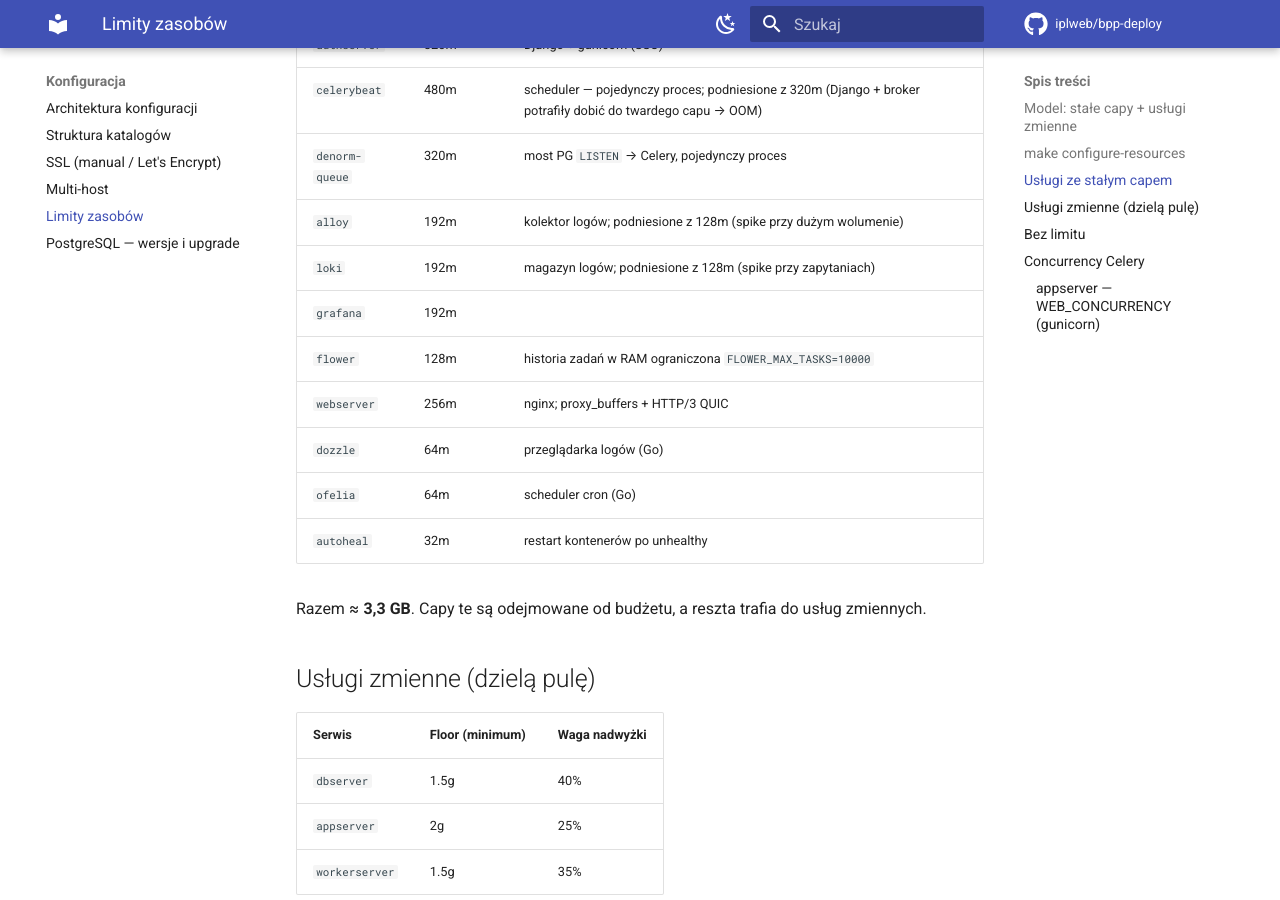
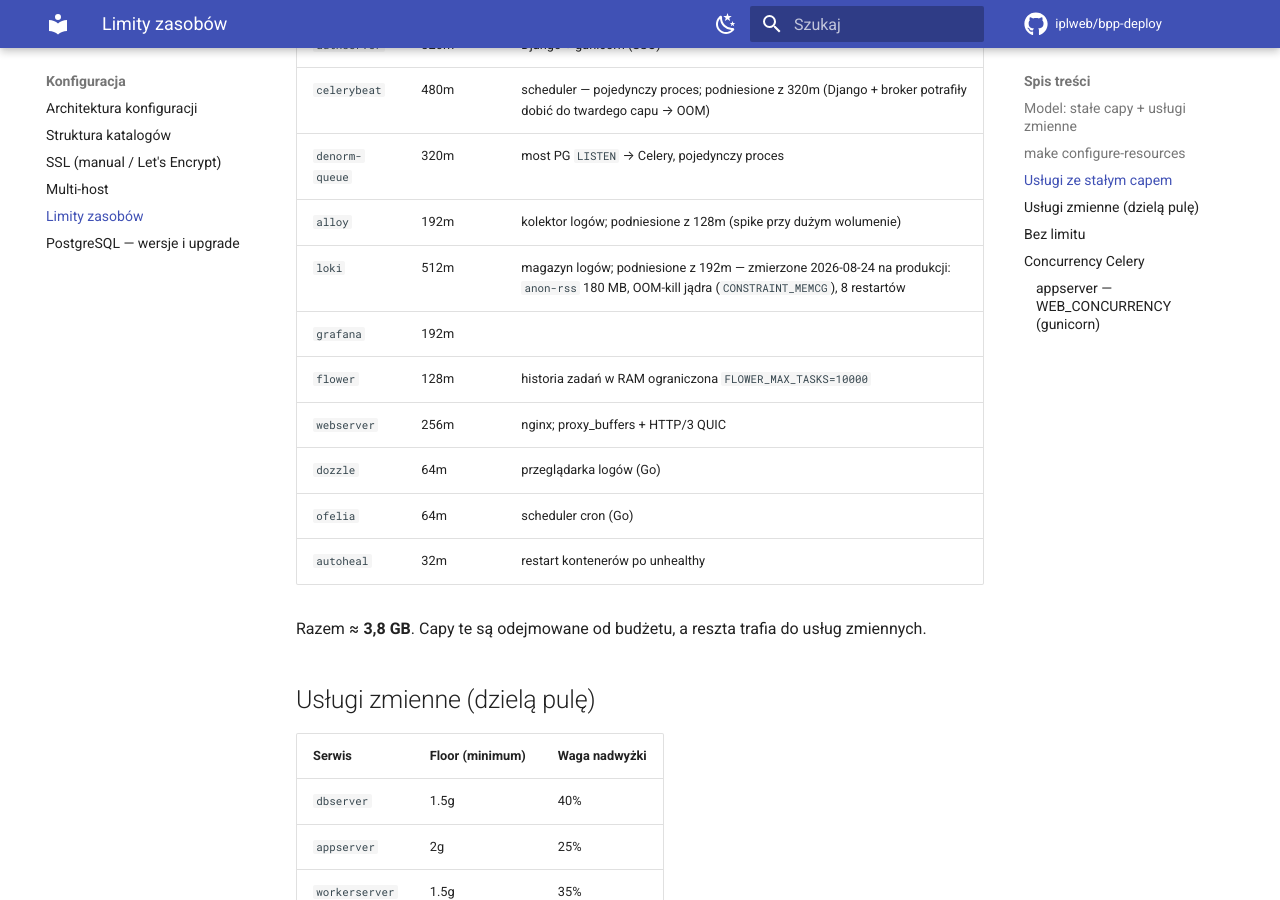
Before and after one commit to iplweb/bpp-deploy, an MkDocs documentation site: the page built from docs/konfiguracja/limity-zasobow.md, in a window 1280 px wide and 900 px high, scrolled down 1642 px. Built offline with MkDocs 1.6.1 and Material for MkDocs 9.7.7, drawn with Linux system fonts in a browser that asks for light colours; comment, search, counter and statistics services are not loaded.

Commit message:
More RAM for Loki

```diff
--- a/docker-compose.monitoring.yml
+++ b/docker-compose.monitoring.yml
@@ -73,7 +73,7 @@ services:
     deploy:
       resources:
         limits:
-          memory: ${LOKI_MEM_LIMIT:-192m}
+          memory: ${LOKI_MEM_LIMIT:-512m}
           cpus: "${LOKI_CPU_LIMIT:-0.5}"
 
   grafana:
--- a/docs/konfiguracja/limity-zasobow.md
+++ b/docs/konfiguracja/limity-zasobow.md
@@ -60,7 +60,7 @@ dla 6 usług (3 zmienne + `redis`/`loki`/`netdata`); pozostałe korzystają z CP
 | `celerybeat` | 480m | scheduler — pojedynczy proces; podniesione z 320m (Django + broker potrafiły dobić do twardego capu → OOM) |
 | `denorm-queue` | 320m | most PG `LISTEN` → Celery, pojedynczy proces |
 | `alloy` | 192m | kolektor logów; podniesione z 128m (spike przy dużym wolumenie) |
-| `loki` | 192m | magazyn logów; podniesione z 128m (spike przy zapytaniach) |
+| `loki` | 512m | magazyn logów; podniesione z 192m — zmierzone 2026-08-24 na produkcji: `anon-rss` 180 MB, OOM-kill jądra (`CONSTRAINT_MEMCG`), 8 restartów |
 | `grafana` | 192m | |
 | `flower` | 128m | historia zadań w RAM ograniczona `FLOWER_MAX_TASKS=10000` |
 | `webserver` | 256m | nginx; proxy_buffers + HTTP/3 QUIC |
@@ -68,7 +68,7 @@ dla 6 usług (3 zmienne + `redis`/`loki`/`netdata`); pozostałe korzystają z CP
 | `ofelia` | 64m | scheduler cron (Go) |
 | `autoheal` | 32m | restart kontenerów po unhealthy |
 
-Razem ≈ **3,3 GB**. Capy te są odejmowane od budżetu, a reszta trafia do usług zmiennych.
+Razem ≈ **3,8 GB**. Capy te są odejmowane od budżetu, a reszta trafia do usług zmiennych.
 
 ## Usługi zmienne (dzielą pulę)
 
```
Also changed, not shown: 2 other files.
